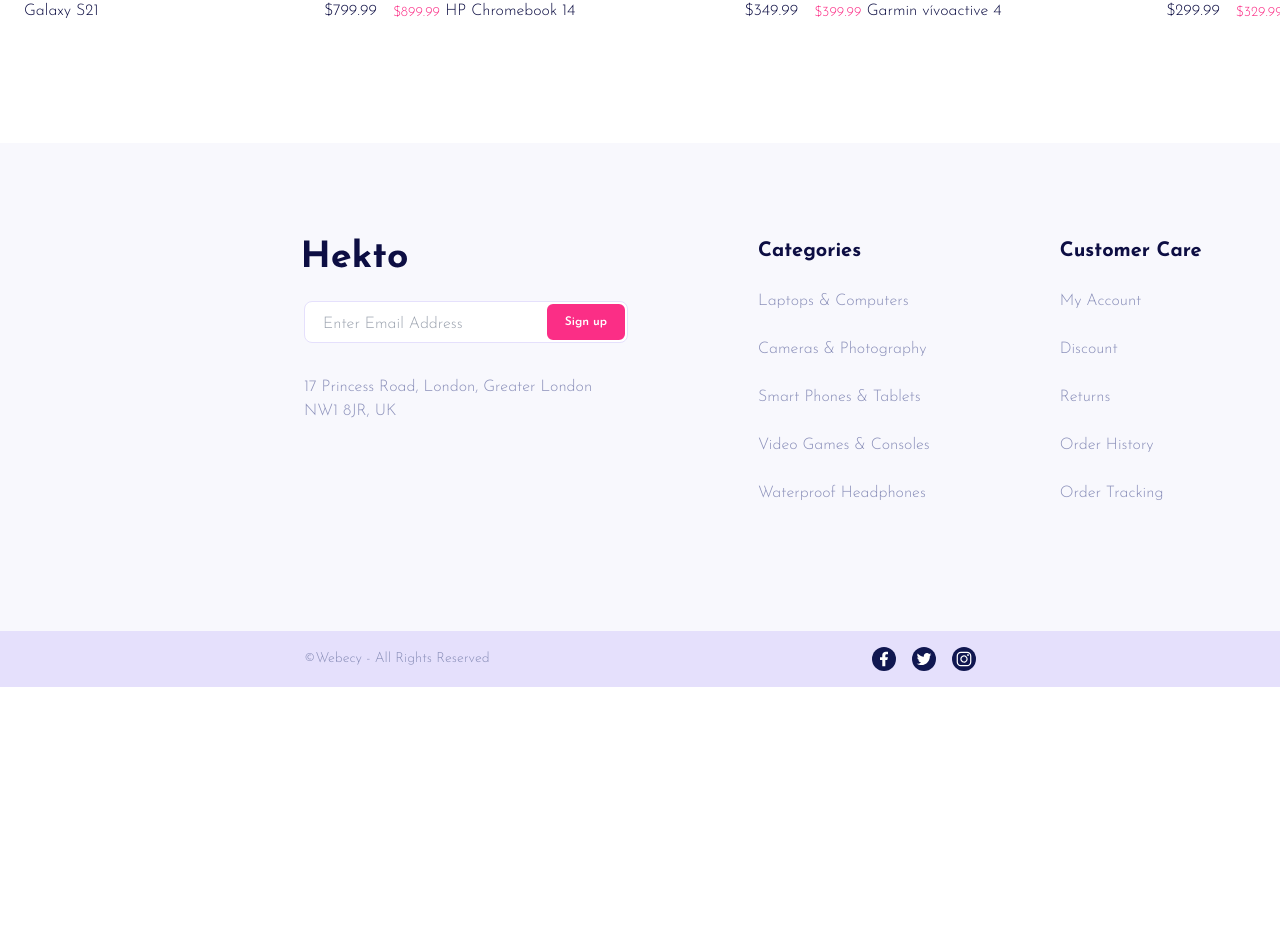
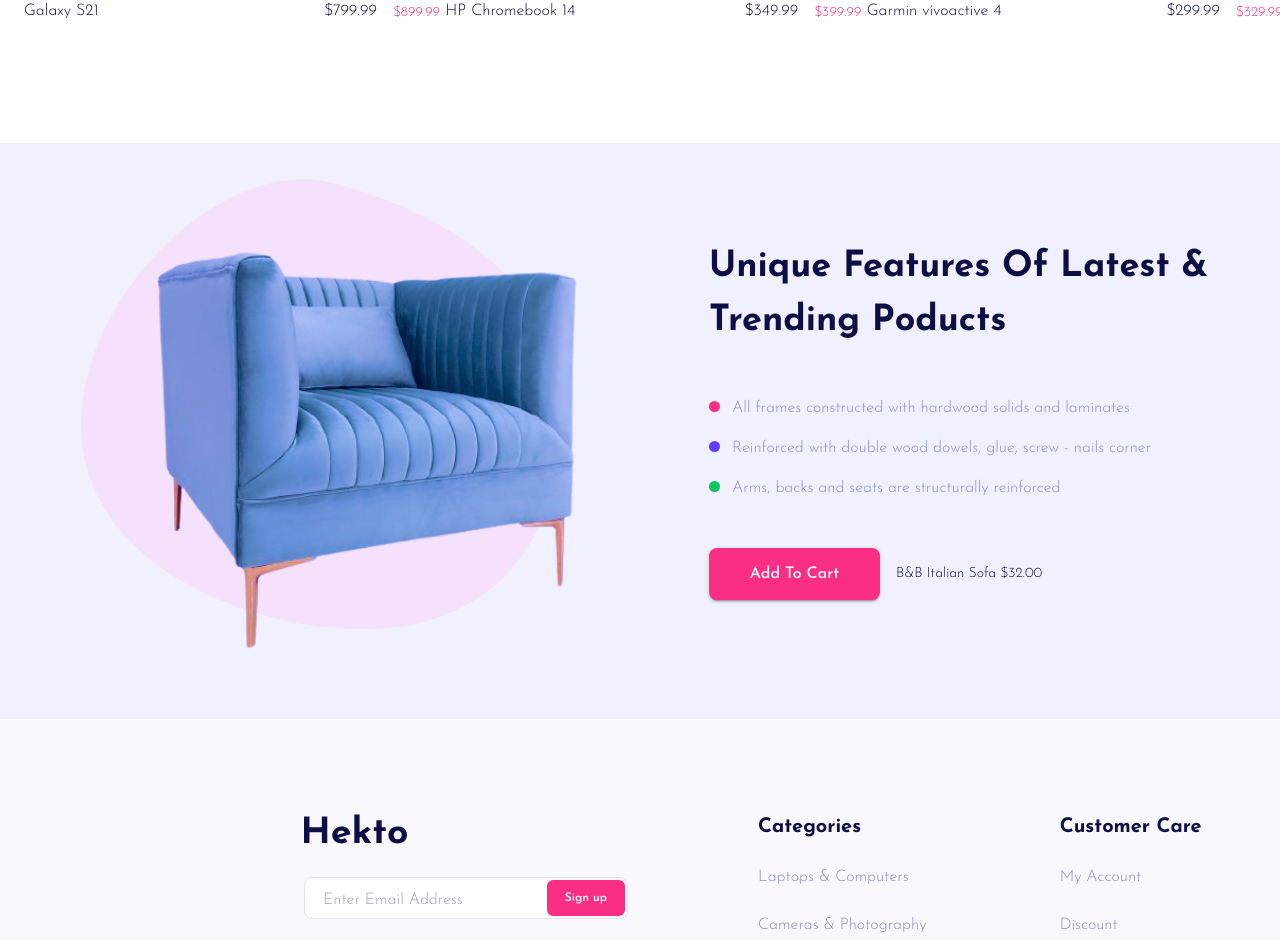
Before and after one commit to skowalczykgrid/react-deploy, a React (Vite) app in the folder landing-page/: page / in a window 1280 px wide. Shown: the part 2495-3435 px from the top of the page. Before the commit the page ends 3182 px from the top, so only its background shows below. Built offline with nearby package versions, Linux system fonts and the light colour scheme; data requests are answered from the project's data file.

Commit message:
unique features section done

```diff
--- /dev/null
+++ b/landing-page/src/components/UniqueFeatures.jsx
@@ -0,0 +1,49 @@
+import armchair from "../assets/unique-features/armchair.png";
+import Button from "@mui/material/Button";
+
+function UniqueFeatures() {
+  return (
+    <section className="flex justify-center gap-8 bg-[#F1F0FF]">
+      <img src={armchair} alt="armchair" className="h-[576px] w-[640px]" />
+      <div className="mt-[97px] flex max-w-[534px] flex-col gap-12">
+        <h3 className="text-[36px] font-bold text-textPrimary">
+          Unique Features Of Latest & Trending Poducts
+        </h3>
+
+        <ul className="space-y-4">
+          <li className="text-grey-3 text-base font-light before:mr-3 before:inline-block before:h-[11px] before:w-[11px] before:rounded-full before:bg-primary">
+            All frames constructed with hardwood solids and laminates
+          </li>
+          <li className="text-grey-3 before:bg-info text-base font-light before:mr-3 before:inline-block before:h-[11px] before:w-[11px] before:rounded-full">
+            Reinforced with double wood dowels, glue, screw - nails corner
+          </li>
+          <li className="text-grey-3 before:bg-success text-base font-light before:mr-3 before:inline-block before:h-[11px] before:w-[11px] before:rounded-full">
+            Arms, backs and seats are structurally reinforced
+          </li>
+        </ul>
+        <div className="space-x-4">
+          <Button
+            variant="contained"
+            sx={{
+              textTransform: "none",
+              borderRadius: "8px",
+              padding: "16px 40px",
+              height: "52px",
+              width: "171px",
+              backgroundColor: "#FB2E86",
+              fontSize: "16px",
+              fontWeight600: "600",
+            }}
+          >
+            Add To Cart
+          </Button>
+          <span className="text-[14px] font-light text-textPrimary">
+            B&B Italian Sofa $32.00
+          </span>
+        </div>
+      </div>
+    </section>
+  );
+}
+
+export default UniqueFeatures;
--- a/landing-page/src/pages/Homepage.jsx
+++ b/landing-page/src/pages/Homepage.jsx
@@ -1,6 +1,7 @@
 import Hero from "../components/Hero";
 import FeaturedProducts from "../components/FeaturedProducts";
 import LatestProducts from "../components/LatestProducts";
+import UniqueFeatures from "../components/UniqueFeatures";
 
 function Homepage() {
   return (
@@ -8,6 +9,7 @@ function Homepage() {
       <Hero />
       <FeaturedProducts />
       <LatestProducts />
+      <UniqueFeatures />
     </div>
   );
 }
```
Also changed, not shown: landing-page/src/assets/unique-features/armchair.png (added).
